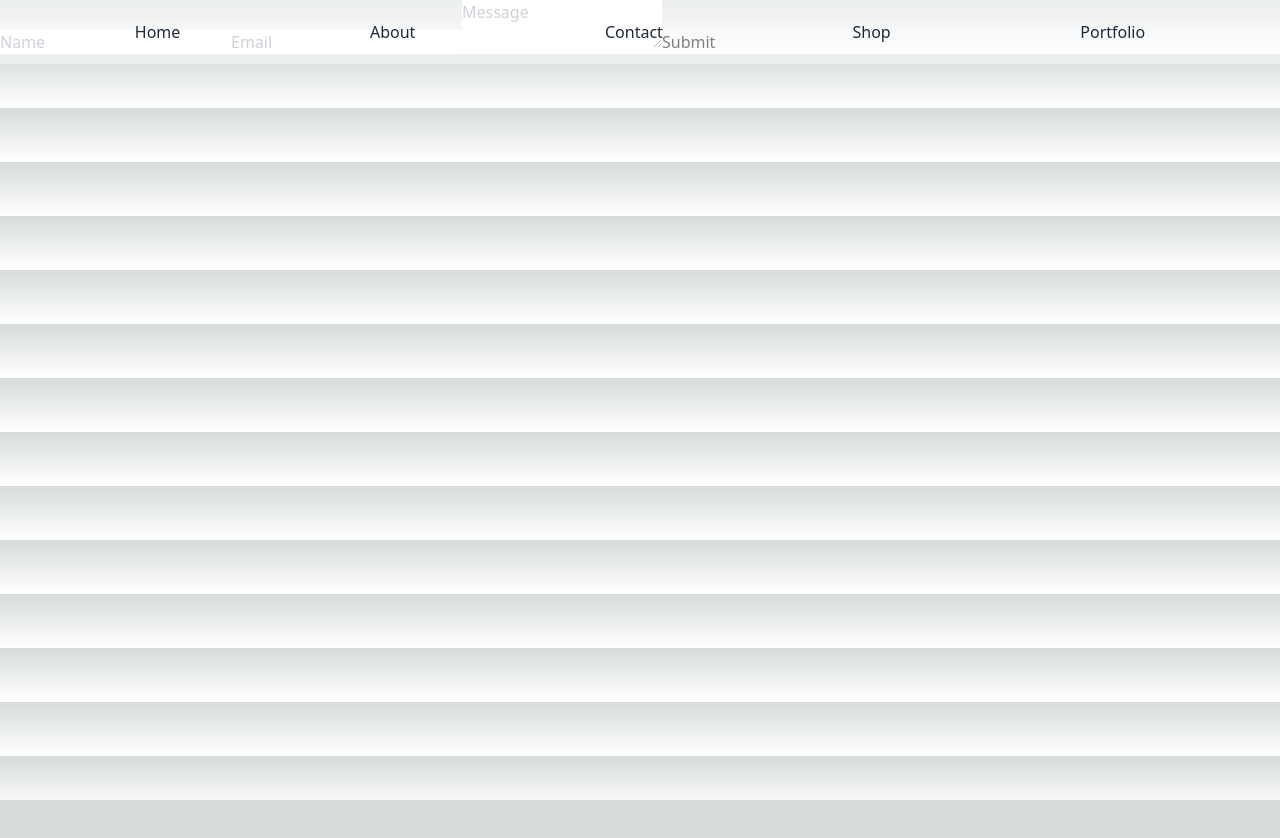
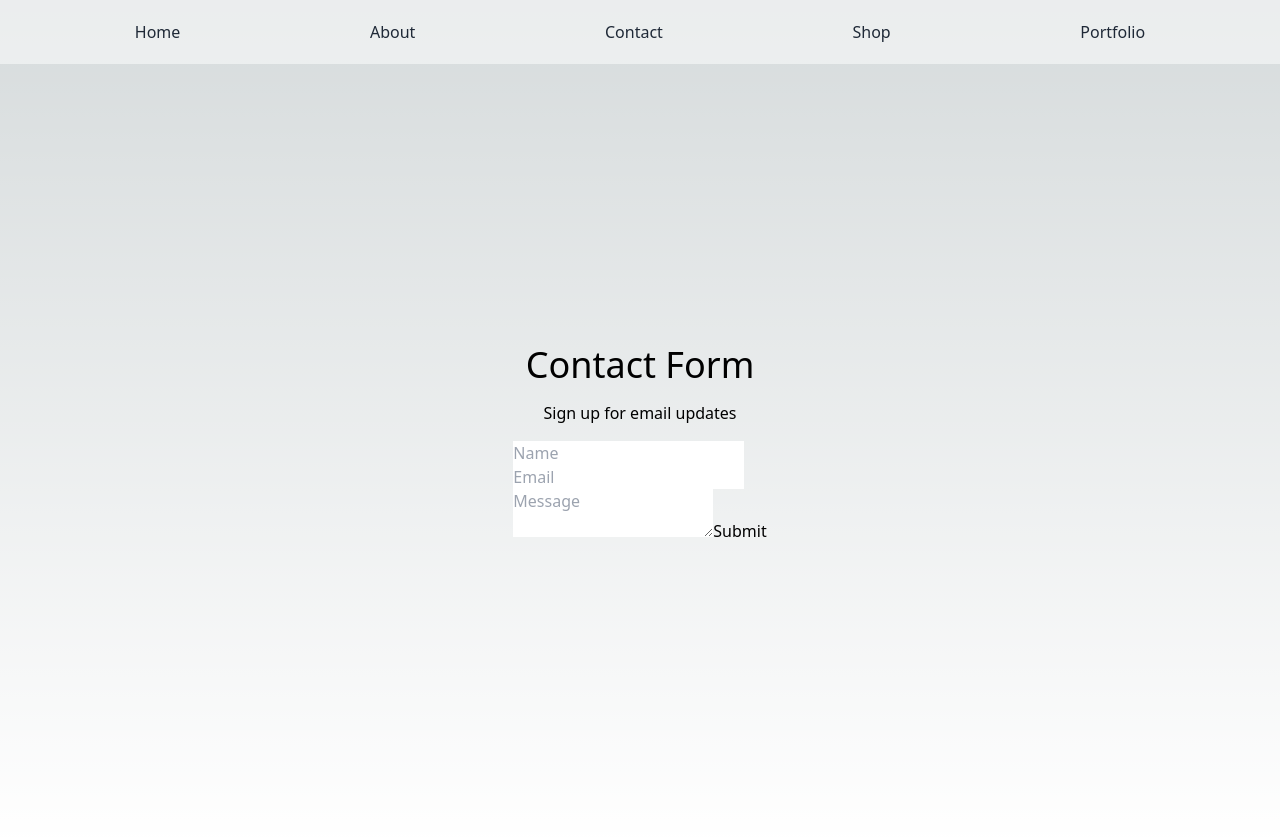
Before and after one commit to brooke-dev/madison-portfolio, a Next.js app: page /contact in a window 1280 px wide. Shown: the top 838 px of the page. Before the commit the page ends 800 px from the top, so only its background shows below. Built offline with nearby package versions, Linux system fonts and the light colour scheme.

Commit message:
improved formatting of form; submit functionality disabled for now

```diff
--- a/package.json
+++ b/package.json
@@ -9,6 +9,8 @@
     "lint": "next lint"
   },
   "dependencies": {
+    "@headlessui/react": "^1.7.14",
+    "@heroicons/react": "^2.0.17",
     "@types/node": "18.15.11",
     "@types/react": "18.0.35",
     "@types/react-dom": "18.0.11",
@@ -23,7 +25,7 @@
     "react-youtube": "^10.1.0",
     "sendemail": "^4.0.3",
     "sendgrid": "^5.2.3",
-    "tailwindcss": "^3.3.1",
+    "tailwindcss": "^3.3.2",
     "ts-node": "^10.2.1",
     "typescript": "5.0.4"
   }
--- a/src/pages/contact.tsx
+++ b/src/pages/contact.tsx
@@ -1,6 +1,6 @@
 import React, { useState } from "react";
 import { useRouter } from "next/router";
-import { sendEmail } from "../api/sendgrid";
+// import { sendEmail } from "sendemail";
 
 const ContactForm = () => {
     const [name, setName] = useState("");
@@ -17,31 +17,36 @@ const ContactForm = () => {
     }
 
     // Send the email
-    await sendEmail({
-        to: process.env.CONTACT_EMAIL,
-        from: email,
-        subject: `Contact Form Submission from ${name}`,
-        text: message,
-    });
+    // await sendEmail({
+    //     to: process.env.CONTACT_EMAIL,
+    //     from: email,
+    //     subject: `Contact Form Submission from ${name}`,
+    //     text: message,
+    // });
 
     // Redirect to the success page
     router.push("/contact/success");
     };
 
     return (
+    <div className="flex flex-col items-center justify-center h-screen mt-11">
+    <h1 className="text-4xl">Contact Form</h1>
+    <h3 className="mt-4">Sign up for email updates</h3>
+    <div className="flex flex-wrap justify-center mt-4"></div>
+
     <form onSubmit={handleSubmit}>
         <input
         type="text"
         placeholder="Name"
         value={name}
         onChange={(e) => setName(e.target.value)}
-        />
+        /><br />
         <input
         type="email"
         placeholder="Email"
         value={email}
         onChange={(e) => setEmail(e.target.value)}
-        />
+        /><br/>
         <textarea
         placeholder="Message"
         value={message}
@@ -49,6 +54,7 @@ const ContactForm = () => {
         />
         <button type="submit">Submit</button>
     </form>
+    </div>
     );
 };
 
```
Also changed, not shown: 1 other file (tests, documents, lock files or other folders).
